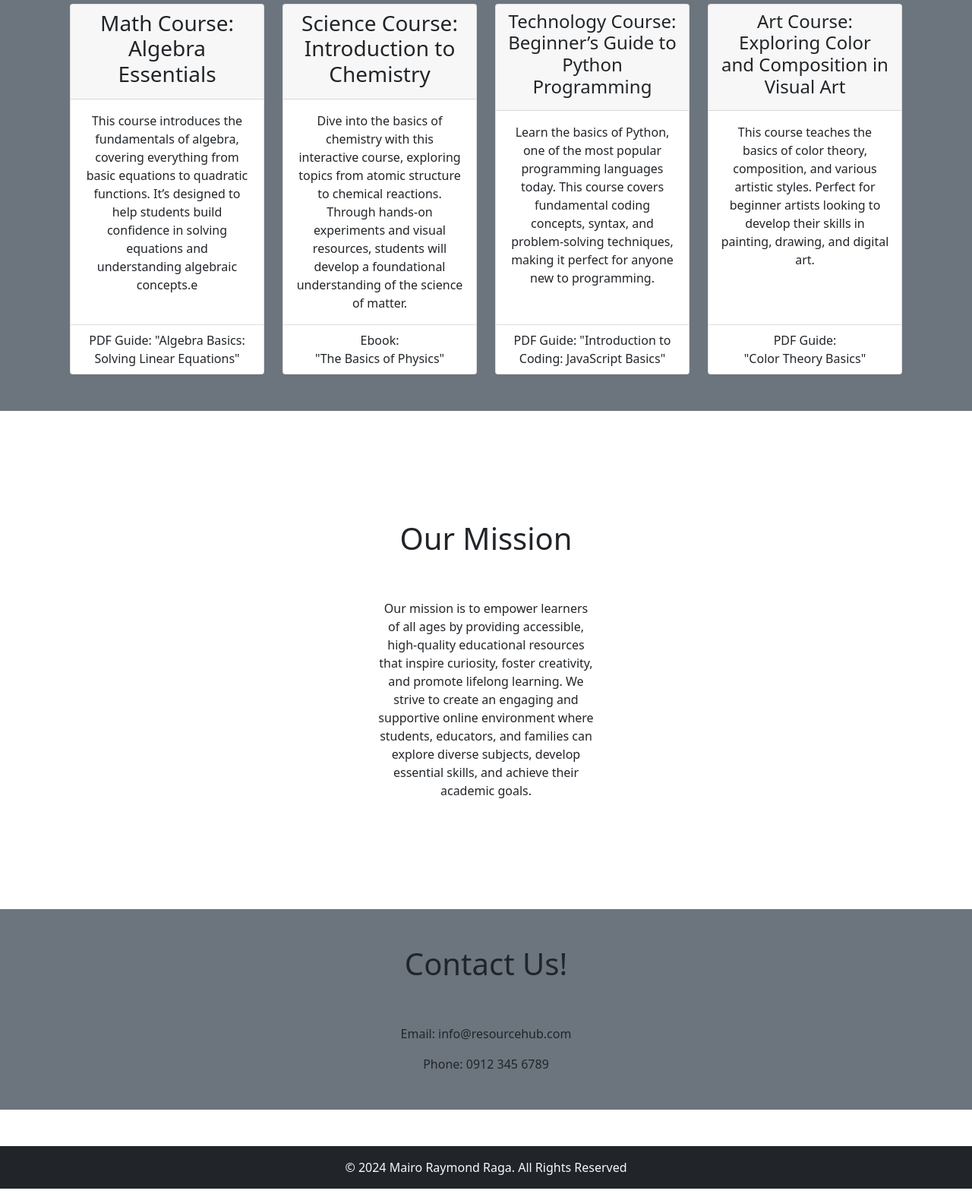
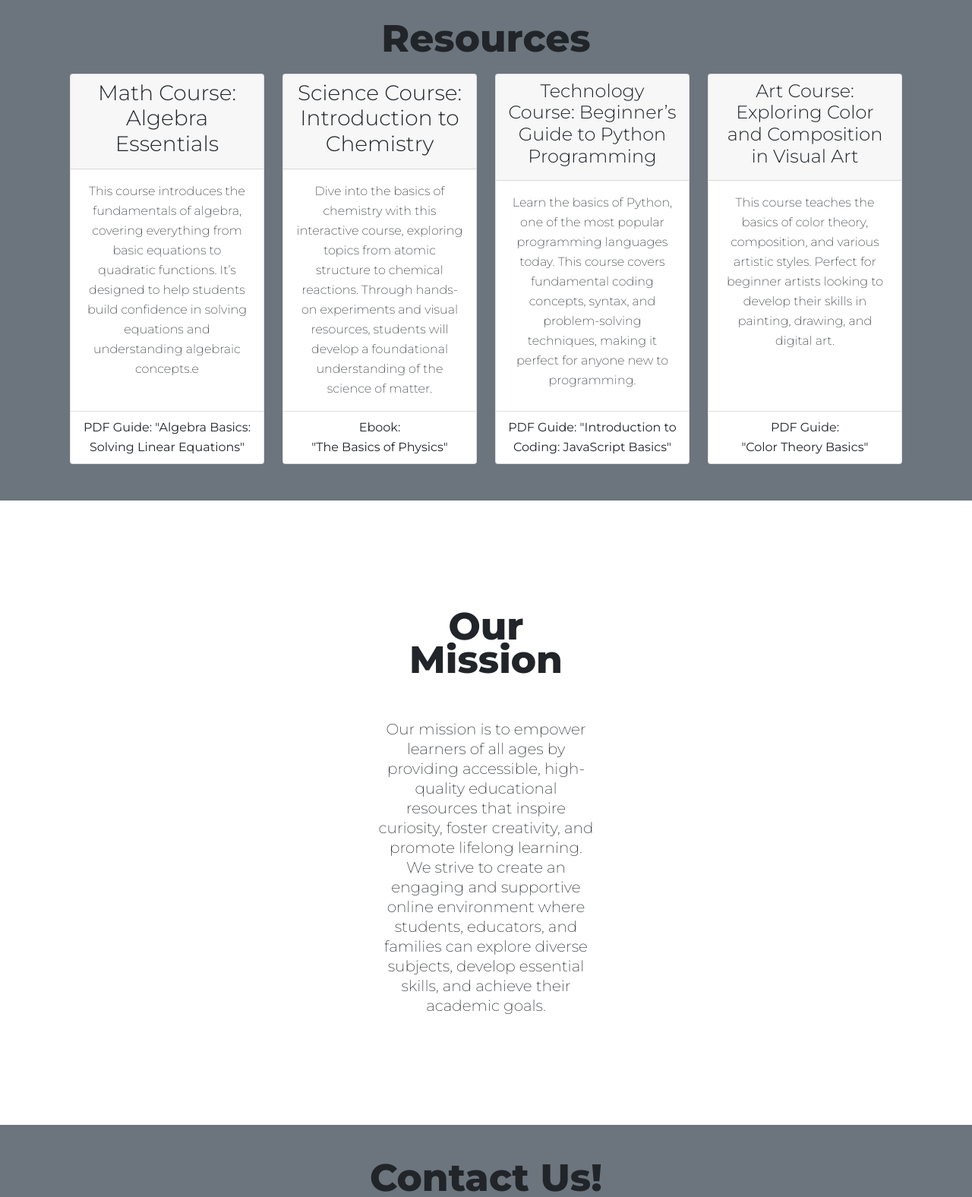
Before and after one commit to mairochondria/static-app-2, a plain HTML site: page index.html in a window 1280 px wide. Shown: the part 1070-2646 px from the top of the page at 76% size. Drawn offline with nearby package versions, Linux system fonts and the light colour scheme.

Commit message:
changed font

```diff
--- a/index.css
+++ b/index.css
@@ -4,11 +4,32 @@
 	box-sizing: border-box;
 }
 
+#logo {
+	font-family: Montserrat;
+	font-weight: 300;
+	line-height: 32px;
+}
 
+.nav-link {
+	font-family: Montserrat;
+	font-weight: 300;
+	line-height: 24px;
+	font-size: 20px;
+}
 
+#home h1 {
+	font-family: Montserrat;
+	font-weight: 800;
+	line-height: 44px;
+	font-size: 50px;
+}
 
-
-
+#home p {
+	font-family: Montserrat;
+	font-size: 26px;
+	font-weight: 200;
+	line-height: 26px;
+}
 
 #card1 {
 	width: 16rem;
@@ -25,3 +46,74 @@
 #card4 {
 	width: 16rem;
 }
+
+
+#categories-section h1 {
+	font-family: Montserrat;
+	font-weight: 800;
+	line-height: 44px;
+	font-size: 50px;
+}
+
+#categories h3 {
+	font-family: Montserrat;
+	font-weight: 300;
+}
+
+#resources h3 {
+	font-family: Montserrat;
+	font-weight: 300;
+}
+
+#resources h4 {
+	font-family: Montserrat;
+	font-weight: 300;
+}
+
+#resources p {
+	font-family: Montserrat;
+	font-weight: 200;
+	line-height: 26px;
+}
+
+#resources li {
+	font-family: Montserrat;
+	font-weight: 400;
+	line-height: 26px;
+}
+
+#mission h1 {
+	font-family: Montserrat;
+	font-weight: 800;
+	line-height: 44px;
+	font-size: 50px;
+}
+
+#mission p {
+	font-family: Montserrat;
+	font-size: 20px;
+	font-weight: 200;
+	line-height: 26px;
+}
+
+#contact h1 {
+	font-family: Montserrat;
+	font-weight: 800;
+	line-height: 44px;
+	font-size: 50px;
+}
+
+#contact p {
+	font-family: Montserrat;
+	font-size: 20px;
+	font-weight: 400;
+	line-height: 26px;
+}
+
+footer {
+	font-family: Montserrat;
+	font-weight: 300;
+	line-height: 24px;
+	text-align: left;
+	color: #FFFFFF;
+}
--- a/index.html
+++ b/index.html
@@ -14,7 +14,7 @@
         <!-- Google Fonts -->
         <link rel="preconnect" href="https://fonts.googleapis.com">
         <link rel="preconnect" href="https://fonts.gstatic.com" crossorigin>
-        <link href="https://fonts.googleapis.com/css2?family=Changa:wght@200..800&display=swap" rel="stylesheet">
+        <link href="https://fonts.googleapis.com/css2?family=Montserrat:wght@200..800&display=swap" rel="stylesheet">
     </head>
     <body class="d-flex flex-column min-vh-100" id="">
         <main class="flex-grow-1">
@@ -49,7 +49,7 @@
                     <div class="row justify-content-center py-md-5 py-5">
                         <div class="col-md-10 text-center" id="introduction">
                             <h1 class="mt-5 pt-5">Welcome to the Educational Resource Hub</h1>
-                            <p class="pt-5 mb-5">Jumpstart your learning journey with our wide array of resources in Math, Science, Technology, and the Arts.</br> Whether you're a curious student, a dedicated teacher, or a lifelong learner, we offer hands-on activities, engaging courses, and interactive tools designed for all ages and levels.</p>
+                            <p class="pt-5 mb-5">Jumpstart your learning journey with our wide array of resources in Math, Science, Technology, and the Arts. Whether you're a curious student, a dedicated teacher, or a lifelong learner, we offer hands-on activities, engaging courses, and interactive tools designed for all ages and levels.</p>
                         </div>
                     </div>
                 </div>
@@ -58,7 +58,7 @@
             <section class="bg-secondary text-dark p-4" id="categories-section">
 
                 <h1 class="pt-3 py-md-3 text-center">Categories</h1>
-                <div class="container-fluid">
+                <div class="container-fluid" id="categories">
                     <div class="d-flex flex-wrap justify-content-center text-center gap-4">
 
                         <div class="card" id="card1">
@@ -170,7 +170,7 @@
             <section class="text-dark" id="about">
                 <div class="container">
                     <div class="row justify-content-center py-md-5 py-5">
-                        <div class="col-md-4 px-md-5 text-center" id="introduction">
+                        <div class="col-md-4 px-md-5 text-center" id="mission">
                             <h1 class="mt-5 pt-5">Our Mission</h1>
                             <p class="pt-5 mb-5">Our mission is to empower learners of all ages by providing accessible, high-quality educational resources that inspire curiosity, foster creativity, and promote lifelong learning. We strive to create an engaging and supportive online environment where students, educators, and families can explore diverse subjects, develop essential skills, and achieve their academic goals.</p>
                         </div>
@@ -179,7 +179,7 @@
                 </div>
 
                 <div class="container-fluid bg-secondary text-dark">
-                    <div class="col-md-12 text-center" id="introduction">
+                    <div class="col-md-12 text-center" id="contact">
                         <h1 class="mt-5 pt-5">Contact Us!</h1>
                         <p class="pt-5">Email: info@resourcehub.com</p>
                         <p class="mb-5 pb-5">Phone: 0912 345 6789</p>
```
